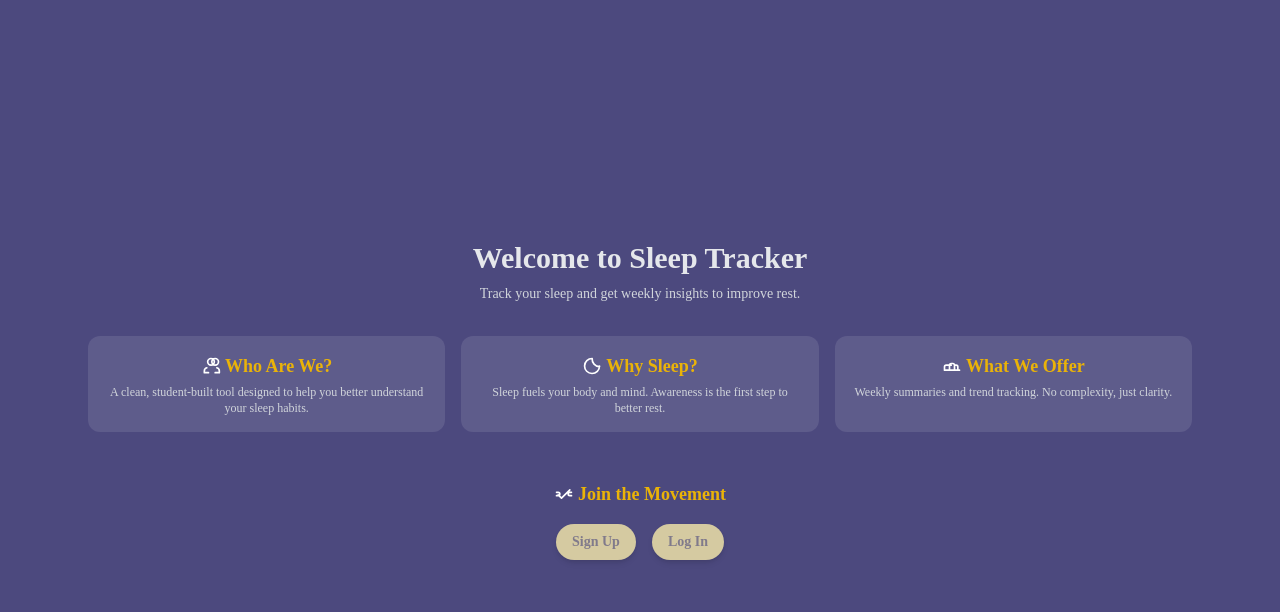
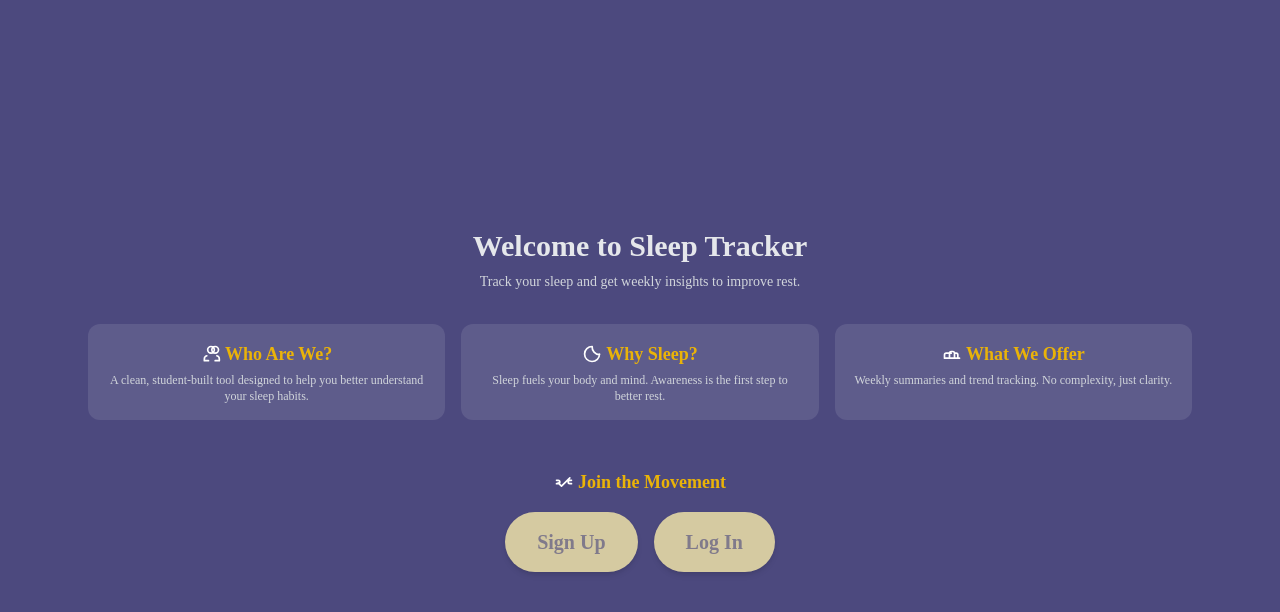
Before and after one commit to chloetychang/CITS3403-Project, a Flask app: page / in a window 1280 px wide. Shown: the top 612 px of the page. Run offline with Flask 3, Linux system fonts and the light colour scheme; some libraries are stand-ins or nearby versions; some web fonts are replaced.

Commit message:
Redesigned welcome.html with improved layout, CTA, and accessibility

```diff
--- a/app/templates/welcome.html
+++ b/app/templates/welcome.html
@@ -62,7 +62,7 @@
 
       </div>
 
-      <!-- Join the Movement Section with CTA Buttons -->
+      <!-- CTA Section -->
 <div class="text-center pt-4 space-y-4">
   <h2 class="text-lg font-bold text-yellow-500 flex justify-center items-center gap-1">
     <svg xmlns="http://www.w3.org/2000/svg" class="w-5 h-5 text-white" fill="none" viewBox="0 0 24 24" stroke="currentColor">
@@ -71,21 +71,16 @@
     Join the Movement
   </h2>
 
-        <!-- Moved CTA Buttons -->
   <div class="flex justify-center space-x-4">
     <a href="{{ url_for('signup') }}">
-            <button class="bg-button text-secondary text-sm font-semibold py-2 px-4 rounded-full hover:bg-opacity-90 transition duration-200 shadow-md">
+      <button class="bg-button text-secondary text-xl font-bold py-4 px-8 rounded-full hover:bg-opacity-90 transition duration-200 shadow-md">
         Sign Up
       </button>
     </a>
     <a href="{{ url_for('login') }}">
-            <button class="bg-button text-secondary text-sm font-semibold py-2 px-4 rounded-full hover:bg-opacity-90 transition duration-200 shadow-md">
+      <button class="bg-button text-secondary text-xl font-bold py-4 px-8 rounded-full hover:bg-opacity-90 transition duration-200 shadow-md">
         Log In
       </button>
     </a>
   </div>
 </div>
-
-    </div>
-  </body>
-</html>
```
Lines whose indentation alone changed are shown as unchanged.
